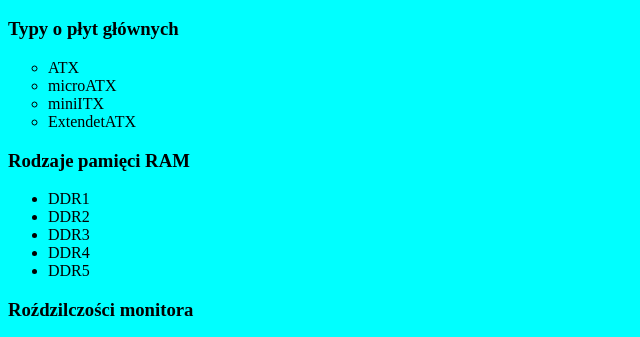
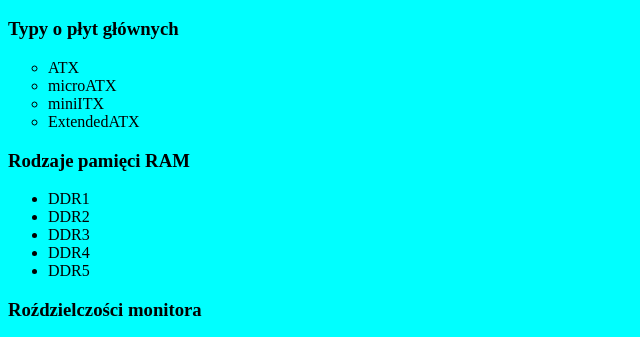
Before and after one commit to WiktorKurowski/Zadania1-6, a plain HTML site: page index.html in a window 1280 px wide. Shown: the part 3459-3796 px from the top of the page, 0-640 px from the left. Drawn offline with Linux system fonts and the light colour scheme.

Commit message:
Update index.html

```diff
--- a/index.html
+++ b/index.html
@@ -103,7 +103,7 @@ Wiktor Kurowski
 <LI> ATX
 <LI> microATX
 <LI> miniITX
-<LI> ExtendetATX
+<LI> ExtendedATX
  </UL>
  <h3> Rodzaje pamięci RAM</h3>
  <UL TYPE=disc>
@@ -113,7 +113,7 @@ Wiktor Kurowski
 <LI> DDR4
 <LI> DDR5
  </UL>
- <h3> Roździlczości monitora</h3>
+ <h3> Roździelczości monitora</h3>
   <UL TYPE=square>
 <LI> HD
 <LI> FHD
```
